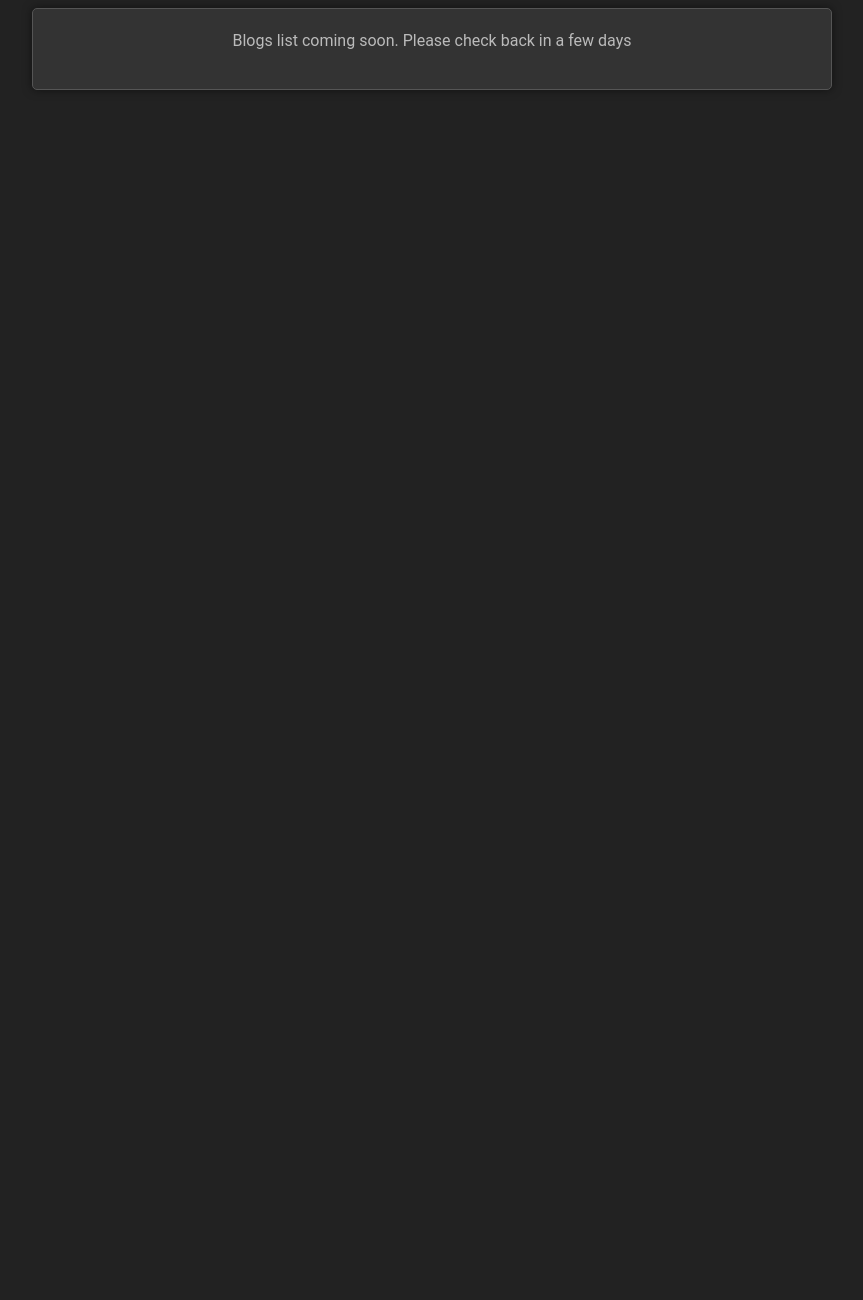
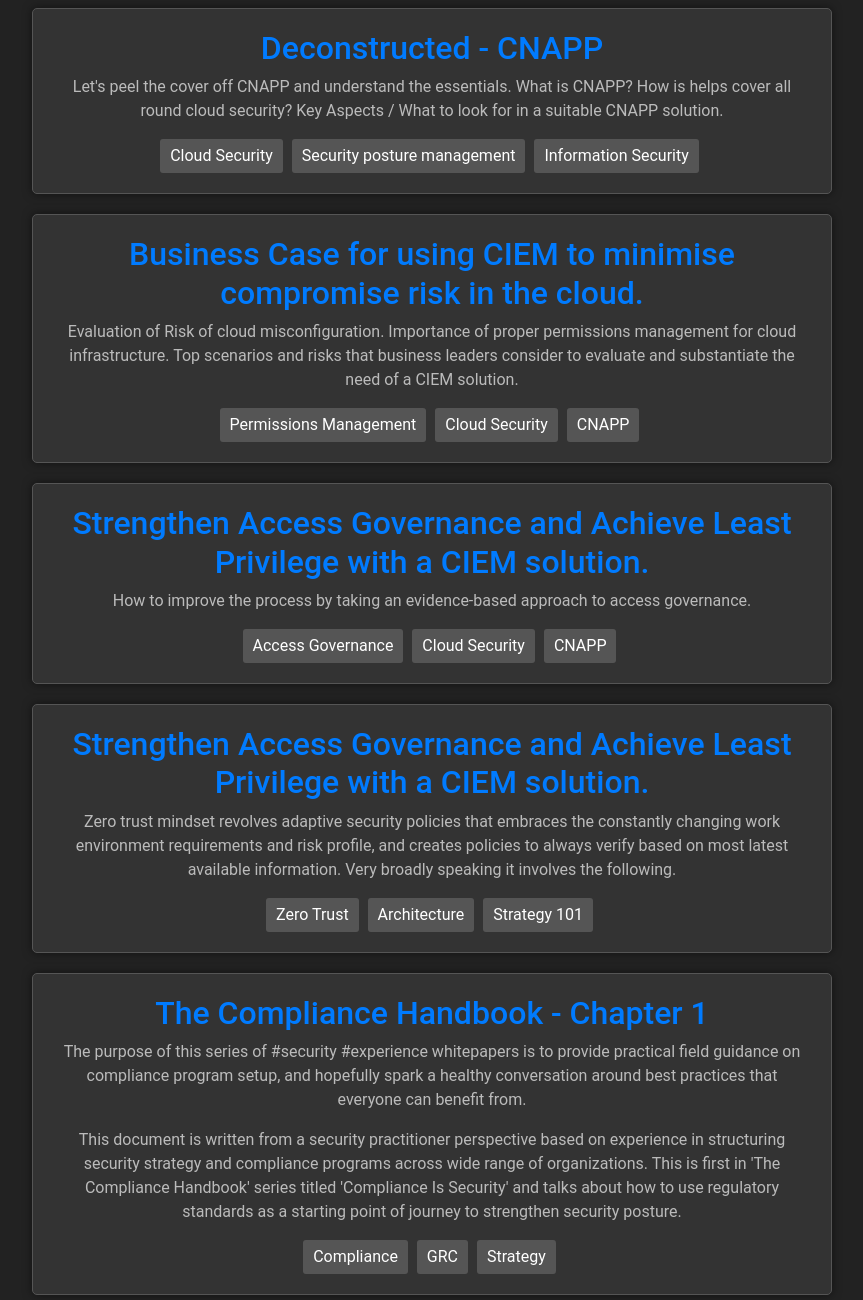
Before and after one commit to EasySecOps/Deconstructed, a plain HTML site: page BlogsCyber.html in a window 1280 px wide. Shown: the part 100-1400 px from the top of the page, without its empty margins (208-1071 px from the left). Before the commit the page ends 800 px from the top, so only its background shows below. Drawn offline with nearby package versions, Linux system fonts and the light colour scheme.

Commit message:
Updated blog links

```diff
--- a/BlogsCyber.html
+++ b/BlogsCyber.html
@@ -64,29 +64,63 @@
     </header>
 
     <main role="main">
-        <div class="blog-post">
+<!--        <div class="blog-post">
             <p>Blogs list coming soon. Please check back in a few days</p>
         </div>
-<!--        <div class="blog-post">
-            <h2><a href="blog-post-1.html">Securing Your Digital Fortress: A Comprehensive Guide</a></h2>
-            <p>Explore the fundamental principles and advanced strategies to fortify your digital fortress against cyber threats.</p>
+-->
+        <div class="blog-post">
+            <h2><a href="https://medium.com/@vikeso/cnapp-deconstructe-4860ad385f46">Deconstructed - CNAPP</a></h2>
+            <p>Let's peel the cover off CNAPP and understand the essentials. What is CNAPP? How is helps cover all round cloud security? Key Aspects / What to look for in a suitable CNAPP solution.</p>
             <div class="tags">
-                <span class="tag">Cybersecurity</span>
-                <span class="tag">Digital Security</span>
-                <span class="tag">Best Practices</span>
+                <span class="tag">Cloud Security</span>
+                <span class="tag">Security posture management</span>
+                <span class="tag">Information Security</span>
             </div>
         </div>
 
         <div class="blog-post">
-            <h2><a href="blog-post-2.html">Demystifying Cryptography: A Beginner's Journey</a></h2>
-            <p>Embark on a journey into the world of cryptography, unraveling the mysteries behind encryption and secure communication.</p>
+            <h2><a href="https://medium.com/@vikeso/business-case-for-using-ciem-to-minimise-compromise-risk-in-the-cloud-113c87b63519">Business Case for using CIEM to minimise compromise risk in the cloud.</a></h2>
+            <p>Evaluation of Risk of cloud misconfiguration. Importance of proper permissions management for cloud infrastructure. Top scenarios and risks that business leaders consider to evaluate and substantiate the need of a CIEM solution.</p>
             <div class="tags">
-                <span class="tag">Cryptography</span>
-                <span class="tag">Encryption</span>
-                <span class="tag">Security Basics</span>
+                <span class="tag">Permissions Management</span>
+                <span class="tag">Cloud Security</span>
+                <span class="tag">CNAPP</span>
             </div>
         </div>
--->
+
+        <div class="blog-post">
+            <h2><a href="https://medium.com/@vikeso/strengthen-access-governance-and-achieve-least-privilege-with-a-ciem-solution-3260b7807fb8">Strengthen Access Governance and Achieve Least Privilege with a CIEM solution.</a></h2>
+            <p>How to improve the process by taking an evidence-based approach to access governance.</p>
+            <div class="tags">
+                <span class="tag">Access Governance</span>
+                <span class="tag">Cloud Security</span>
+                <span class="tag">CNAPP</span>
+            </div>
+        </div>
+
+        <div class="blog-post">
+            <h2><a href="https://blogs.ideconstruct.com/2021/01/zero-trust-summary-zero-trust-mindset.html">Strengthen Access Governance and Achieve Least Privilege with a CIEM solution.</a></h2>
+            <p>Zero trust mindset revolves adaptive security policies that embraces the constantly changing work environment requirements and risk profile, and creates policies to always verify based on most latest available information. Very broadly speaking it involves the following.</p>
+            <div class="tags">
+                <span class="tag">Zero Trust</span>
+                <span class="tag">Architecture</span>
+                <span class="tag">Strategy 101</span>
+            </div>
+        </div>
+
+        <div class="blog-post">
+            <h2><a href="https://www.linkedin.com/posts/vikver_the-compliance-handbook-chapter-1-compliance-activity-7043756153339604992-ZftT">The Compliance Handbook - Chapter 1</a></h2>
+            <p>The purpose of this series of #security #experience whitepapers is to provide practical field guidance on compliance program setup, and hopefully spark a healthy conversation around best practices that everyone can benefit from.</p>
+            <p>This document is written from a security practitioner perspective based on experience in structuring security strategy and compliance programs across wide range of organizations. This is first in 'The Compliance Handbook' series titled 'Compliance Is Security' and talks about how to use regulatory standards as a starting point of journey to strengthen security posture.</p>
+            <div class="tags">
+                <span class="tag">Compliance</span>
+                <span class="tag">GRC</span>
+                <span class="tag">Strategy</span>
+            </div>
+        </div>
+
+
+
         <!-- Add more blog posts as needed -->
 
     </main>
```
Also changed, not shown: BlogsAI.html (+8 -18 lines), BlogsPhy.html (+7 -18 lines).
